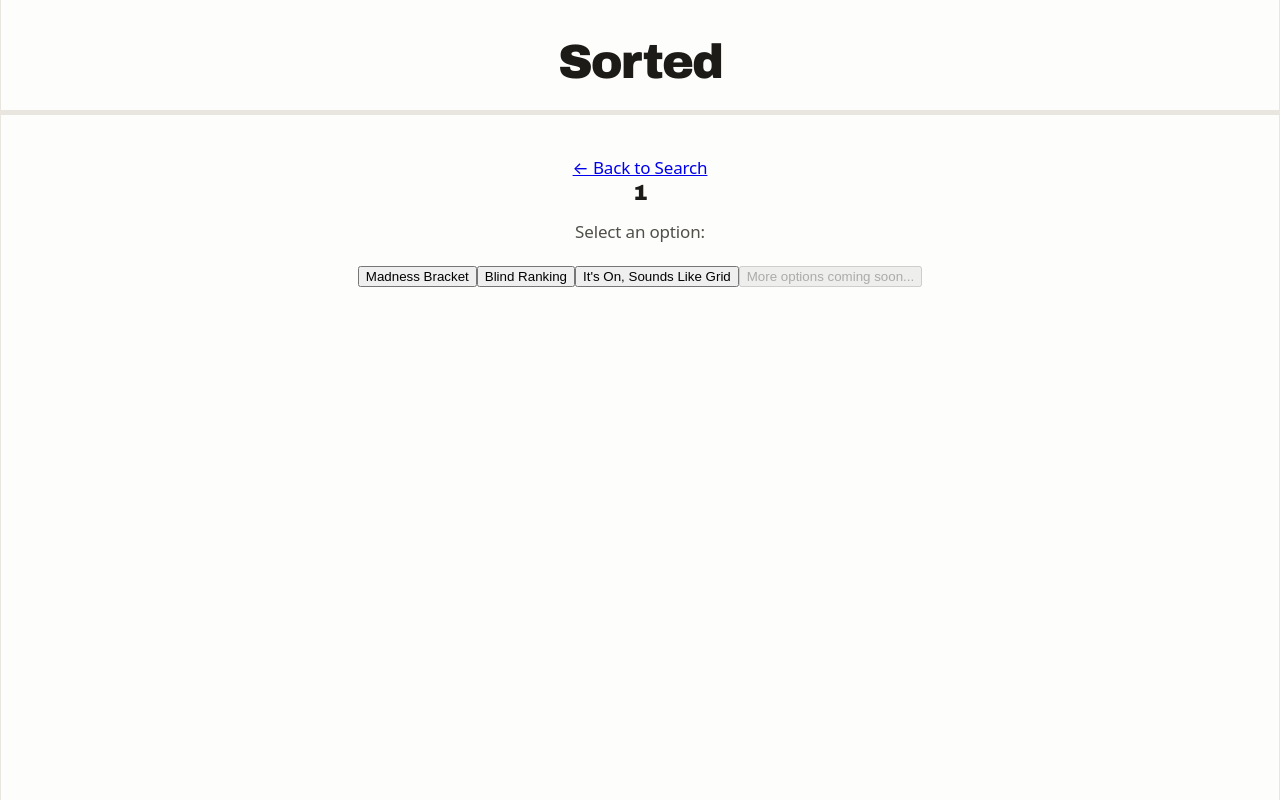
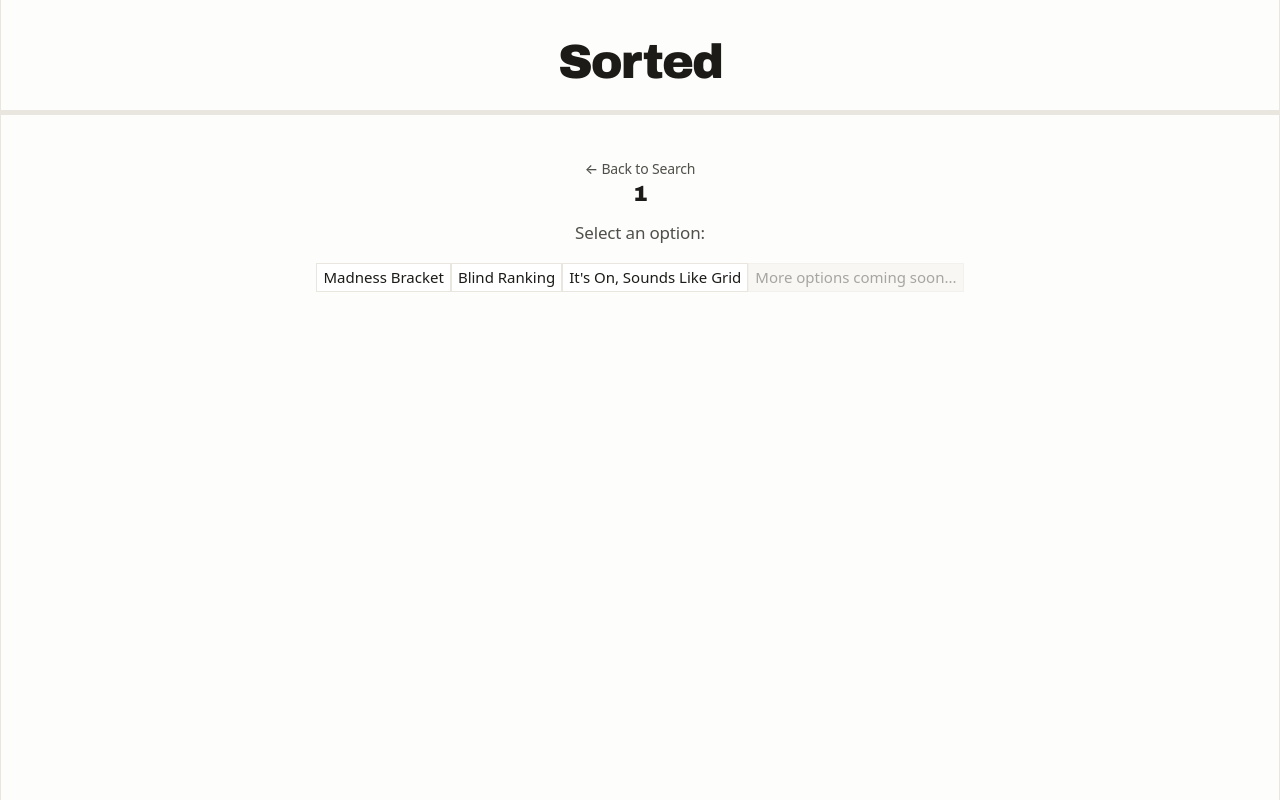
Before and after one commit to pub1icstaticvoid/I-AM-MUSIC, a React (Vite) app in the folder frontend/: page /artist/1 in a window 1280 px wide. Built offline with nearby package versions, Linux system fonts and the light colour scheme.

Commit message:
created artistpage.css

```diff
--- /dev/null
+++ b/frontend/src/components/ArtistPage.css
@@ -0,0 +1,41 @@
+.back-button {
+    font-size: 14px;
+    font-weight: 500;
+    color: var(--text);
+    text-decoration: none;
+    margin-bottom: 24px;
+    padding: 6px 12px;
+}
+
+.back-button:hover {
+    color: var(--text-h);
+}
+
+.back-button:active {
+    filter: brightness(0.9);
+}
+
+.options-grid button {
+    font: inherit;
+    font-size: 15px;
+    color: var(--text-h);
+    background-color: var(--bg-card);
+    border: 1px solid var(--border);
+    cursor: pointer;
+}
+
+.options-grid button:not([disabled]):hover {
+    border-color: var(--accent);
+    background-color: var(--accent-border);
+}
+
+.options-grid button:not([disabled]):active {
+    filter: brightness(0.9);
+}
+
+.options-grid button[disabled] {
+    opacity: 0.5;
+    cursor: not-allowed;
+    background-color: var(--code-bg);
+    color: var(--text);
+}
--- a/frontend/src/components/ArtistPage.tsx
+++ b/frontend/src/components/ArtistPage.tsx
@@ -1,5 +1,6 @@
 import { useNavigate, useParams, Link } from "react-router-dom";
 import type { Artist } from "../types";
+import "./ArtistPage.css";
 
 interface ArtistPageProps {
     selectedArtist: Artist | null;
--- a/frontend/src/components/SearchScreen.css
+++ b/frontend/src/components/SearchScreen.css
@@ -42,7 +42,7 @@
     font: inherit;
     color: var(--text-h);
     width: 30%;
-    padding: 12px 16px;
+    padding: 10px 13px;
     background-color: var(--code-bg);
     border: 1px solid var(--border);
     border-radius: 12px;
--- a/frontend/src/index.css
+++ b/frontend/src/index.css
@@ -1,5 +1,6 @@
 :root {
   --bg: #fdfdfc;
+  --bg-card: #ffffff;
   --text: #504f4a;
   --text-h: #1c1b18;
   --border: #e8e6df;
@@ -36,9 +37,10 @@
 @media (prefers-color-scheme: dark) {
   :root {
     --bg: #0f0f11;
+    --bg-card: #25252c;
     --text: #a1a1aa;
     --text-h: #f4f4f5;
-    --border: #222226;
+    --border: #34343a;
     --code-bg: #18181b;
 
     --accent: #527eb7;
```
